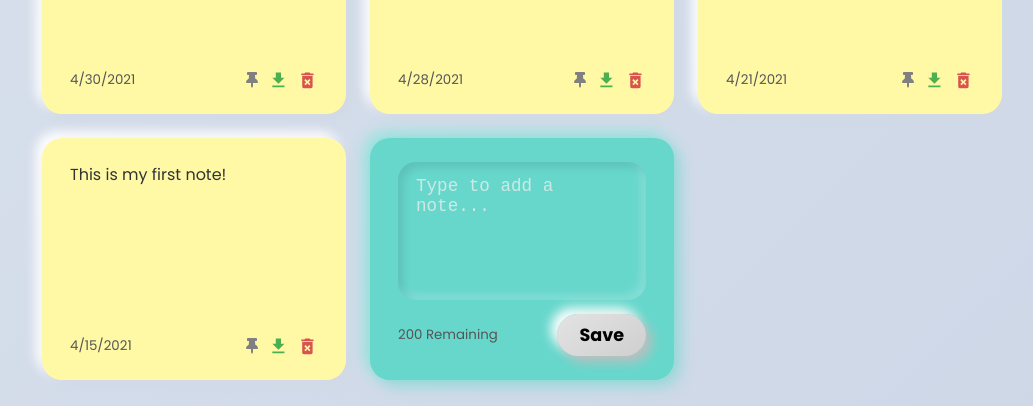
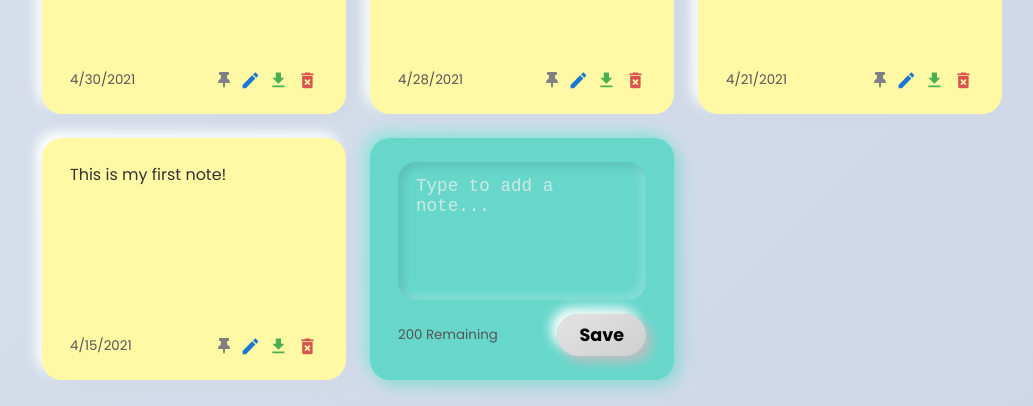
Before and after one commit to Priyal-2005/Notes-App, a React (Vite) app: page / in a window 1280 px wide. Shown: the part 219-625 px from the top of the page, without its empty margins (118-1151 px from the left). Built offline with nearby package versions, Linux system fonts and the light colour scheme.

Commit message:
final commit

```diff
--- a/src/App.jsx
+++ b/src/App.jsx
@@ -88,6 +88,14 @@ const App = () => {
 		setSortType(type);
 	};
 
+	// Edit note text and update date
+	const handleEditNote = (id, newText) => {
+		const updatedNotes = notes.map(note =>
+			note.id === id ? { ...note, text: newText, date: new Date().toISOString() } : note
+		);
+		setNotes(updatedNotes);
+	};
+
 	const sortNotes = (notesArr) => {
 		switch (sortType) {
 			case 'newest':
@@ -123,6 +131,7 @@ const App = () => {
 					handleAddNote={addNote}
 					handleDeleteNote={deleteNote}
 					togglePinNote={togglePinNote}
+					handleEditNote={handleEditNote}
 				/>
 			</div>
 		</div>
--- a/src/components/Note.jsx
+++ b/src/components/Note.jsx
@@ -1,7 +1,11 @@
-import { MdDeleteForever, MdDownload } from 'react-icons/md';
+import { useState } from 'react';
+import { MdDeleteForever, MdDownload, MdEdit } from 'react-icons/md';
 import { FaThumbtack } from 'react-icons/fa';
 
-const Note = ({ id, text, date, pinned, handleDeleteNote, togglePinNote }) => {
+const Note = ({ id, text, date, pinned, handleDeleteNote, togglePinNote, handleEditNote }) => {
+  const [isEditing, setIsEditing] = useState(false);
+  const [editText, setEditText] = useState(text);
+
   const formattedDate = new Date(date).toLocaleDateString();
 
   const handleExportNote = () => {
@@ -13,8 +17,32 @@ const Note = ({ id, text, date, pinned, handleDeleteNote, togglePinNote }) => {
     element.click();
   };
 
+  const handleSave = () => {
+    handleEditNote(id, editText);
+    setIsEditing(false);
+  };
+
+  const handleCancel = () => {
+    setEditText(text);
+    setIsEditing(false);
+  };
+
   return (
     <div className='note'>
+      {isEditing ? (
+        <>
+          <textarea
+            value={editText}
+            onChange={(e) => setEditText(e.target.value)}
+            rows="5"
+          />
+          <div className='note-footer'>
+            <button onClick={handleSave}>Save</button>
+            <button onClick={handleCancel}>Cancel</button>
+          </div>
+        </>
+      ) : (
+        <>
           <span>{text}</span>
           <div className='note-footer'>
             <small>{formattedDate}</small>
@@ -24,19 +52,30 @@ const Note = ({ id, text, date, pinned, handleDeleteNote, togglePinNote }) => {
                 style={{ cursor: 'pointer', color: pinned ? 'red' : 'gray' }}
                 title={pinned ? 'Unpin note' : 'Pin note'}
               />
+              <MdEdit
+                onClick={() => setIsEditing(true)}
+                style={{ cursor: 'pointer', color: '#1976d2' }}
+                title='Edit note'
+                size='1.3em'
+              />
               <MdDownload
                 onClick={handleExportNote}
-            style={{ cursor: 'pointer', color: '#4caf50' }}
+                style={{ cursor: isEditing ? 'default' : 'pointer', color: '#4caf50' }}
                 title='Export note'
                 size='1.3em'
+                aria-disabled={isEditing}
               />
               <MdDeleteForever
-            onClick={() => handleDeleteNote(id)}
+                onClick={() => !isEditing && handleDeleteNote(id)}
                 className='delete-icon'
                 size='1.3em'
+                style={{ cursor: isEditing ? 'default' : 'pointer' }}
+                aria-disabled={isEditing}
               />
             </div>
           </div>
+        </>
+      )}
     </div>
   );
 };
--- a/src/components/NotesList.jsx
+++ b/src/components/NotesList.jsx
@@ -6,6 +6,7 @@ const NotesList = ({
 	handleAddNote,
 	handleDeleteNote,
 	togglePinNote,
+	handleEditNote,
 }) => {
 	return (
 		<div className='notes-list'>
@@ -18,6 +19,7 @@ const NotesList = ({
 					pinned={note.pinned}
 					handleDeleteNote={handleDeleteNote}
 					togglePinNote={togglePinNote}
+					handleEditNote={handleEditNote}
 				/>
 			))}
 			<AddNote handleAddNote={handleAddNote} />
```
Lines whose indentation alone changed are shown as unchanged.
